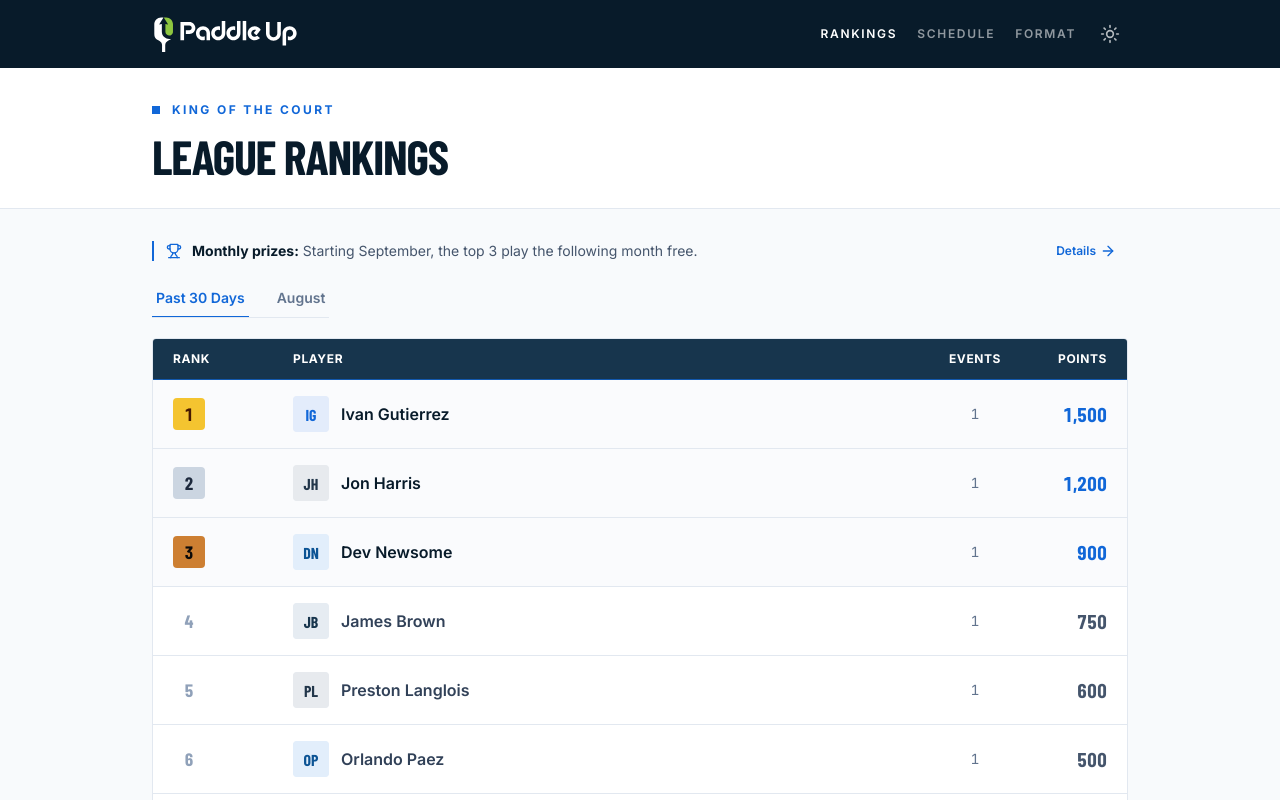
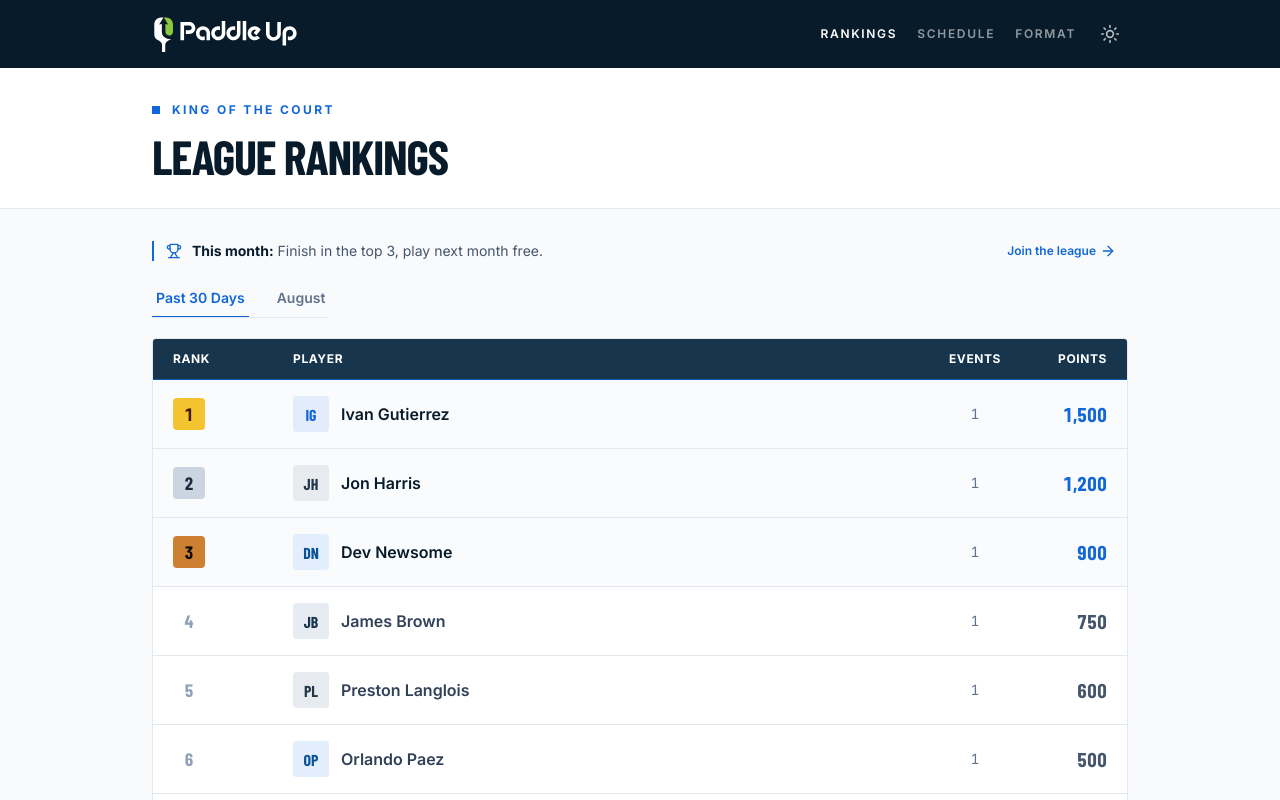
Before and after one commit to kotcleague/kotcleague.github.io, a React (Vite) app: page / in a window 1280 px wide. Shown: the top 800 px of the page. Built offline with nearby package versions, Linux system fonts and the light colour scheme; a web font is replaced by a local one.

Commit message:
Update MonthlyPrizes.tsx

```diff
--- a/src/components/MonthlyPrizes.tsx
+++ b/src/components/MonthlyPrizes.tsx
@@ -36,16 +36,16 @@ export default function MonthlyPrizes({ compact = false }: MonthlyPrizesProps) {
           />
           <p className="leading-5 text-slate-600 dark:text-slate-300">
             <span className="font-bold text-ink dark:text-white">
-              Monthly prizes:
+              This month:
             </span>{" "}
-            Starting September, the top 3 play the following month free.
+            Finish in the top 3, play next month free.
           </p>
         </div>
         <a
-          href={ROUTES.format}
+          href={ROUTES.schedule}
           className="inline-flex shrink-0 items-center gap-1 rounded-sm pl-6 text-xs font-semibold text-blue hover:underline focus-visible:outline-2 focus-visible:outline-offset-2 focus-visible:outline-blue sm:pl-0 dark:text-blue-300"
         >
-          Details
+          Join the league
           <ArrowRight className="h-4 w-4" aria-hidden="true" />
         </a>
       </aside>
```
